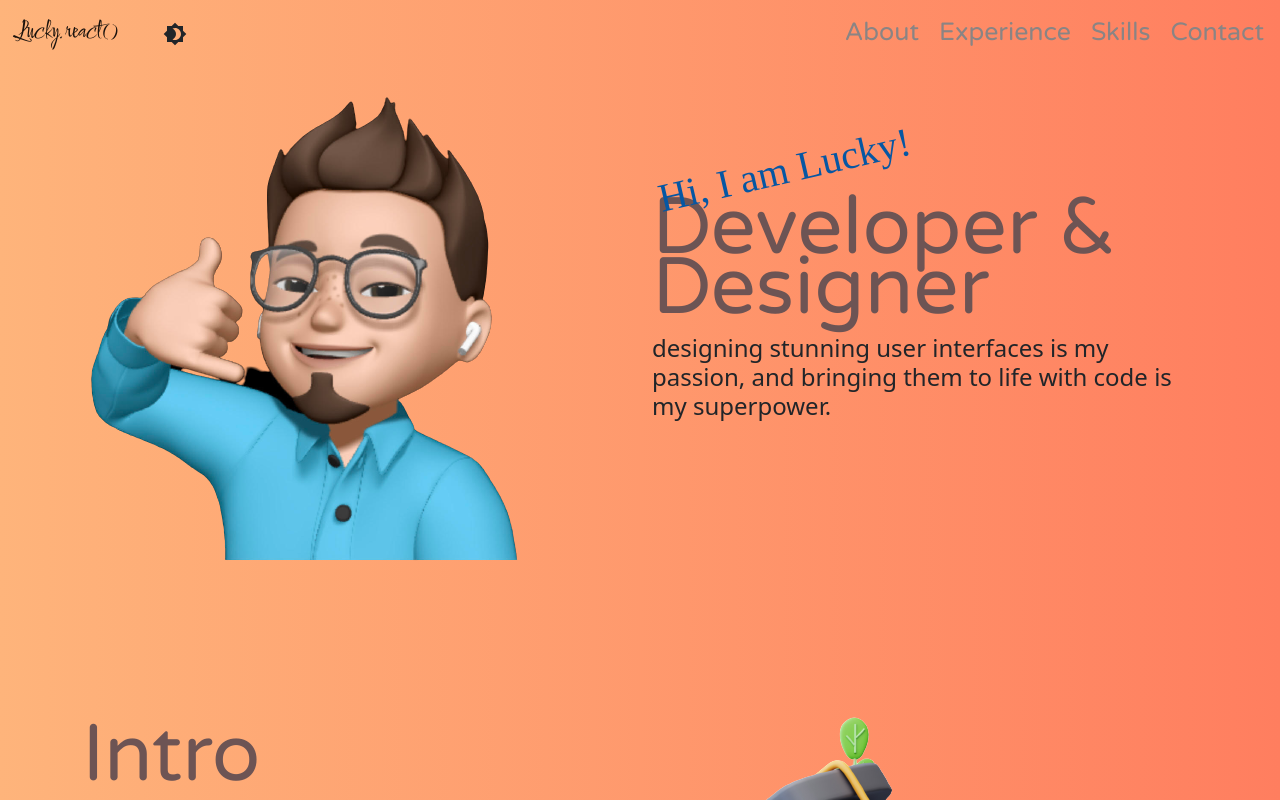
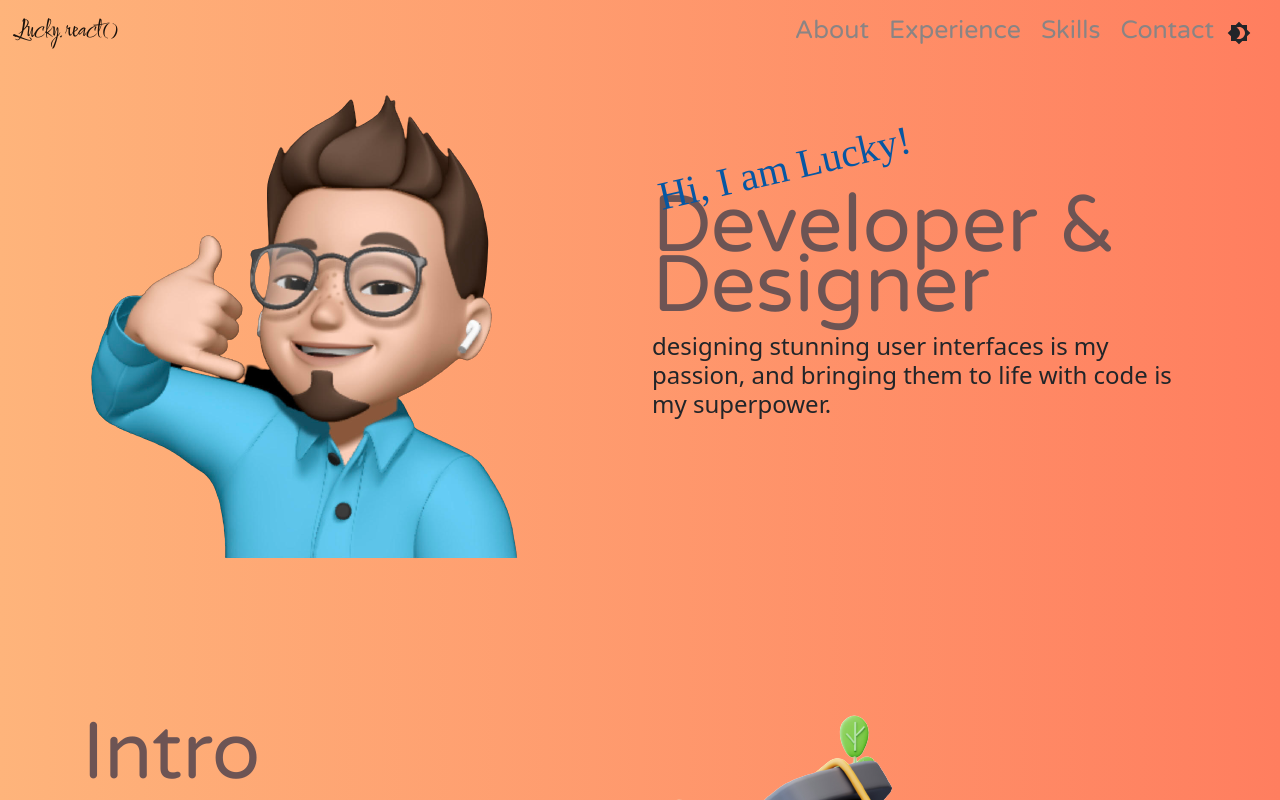
Before and after one commit to lucky-patel-7/Portfolio-Lucky, a React (Create React App) app: page / in a window 1280 px wide. Shown: the top 800 px of the page. Built offline with nearby package versions, Linux system fonts and the light colour scheme; a web font is replaced by a local one.

Commit message:
dark mode button shifted to right

```diff
--- a/src/components/ui_components/NavBarComponent.js
+++ b/src/components/ui_components/NavBarComponent.js
@@ -19,15 +19,6 @@ function NavBarComponent() {
       <Navbar.Brand className="mx-3 navbar_brand">
         {nav_brand.name}
       </Navbar.Brand>
-      <Navbar.Brand className="mx-3">
-        <button className="btn bg-transparent" onClick={toggleTheme}>
-          {theme === "dark" ? (
-            <Brightness7Icon sx={{ color: "white" }} />
-          ) : (
-            <Brightness4Icon />
-          )}
-        </button>
-      </Navbar.Brand>
       <Navbar.Toggle aria-controls="basic-navbar-nav btn-collapsed" />
       <Navbar.Collapse id="basic-navbar-nav " className="justify-content-end ">
         <Nav className="mx-3">
@@ -36,6 +27,13 @@ function NavBarComponent() {
               <Nav.Item>{data.name}</Nav.Item>
             </HashLink>
           ))}
+          <button className="btn bg-transparent" onClick={toggleTheme}>
+            {theme === "dark" ? (
+              <Brightness7Icon sx={{ color: "white" }} />
+            ) : (
+              <Brightness4Icon />
+            )}
+          </button>
         </Nav>
       </Navbar.Collapse>
     </Navbar>
```
